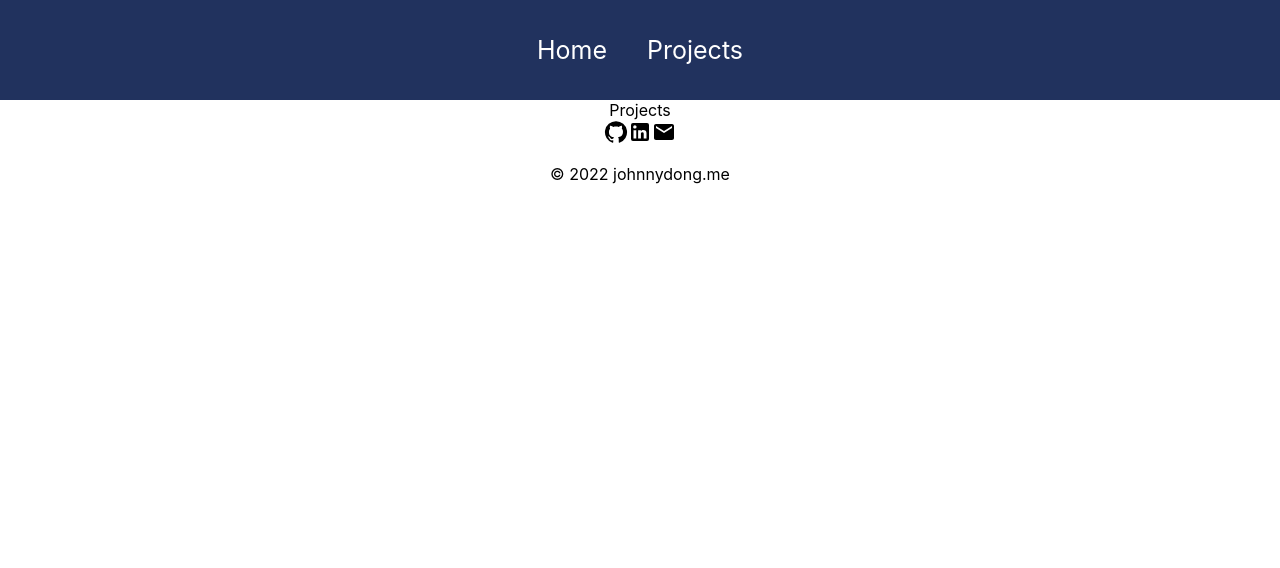
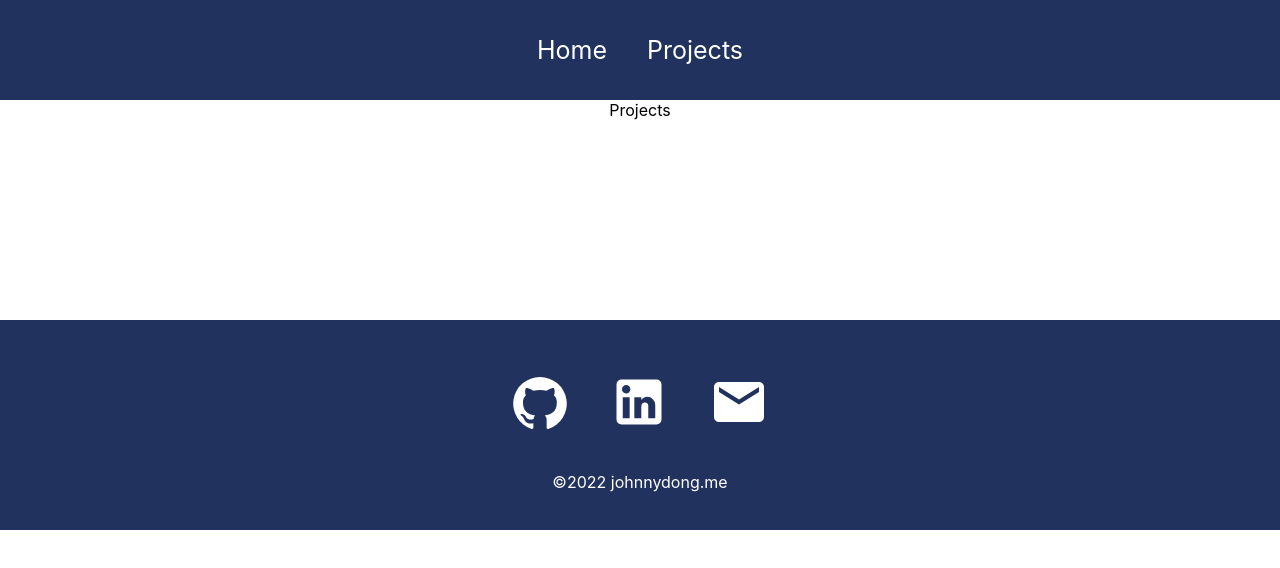
Before and after one commit to imjohnnyy/personal-portfolio-website, a React (Create React App) app: page /projects in a window 1280 px wide. Shown: the top 568 px of the page. Built offline with nearby package versions, Linux system fonts and the light colour scheme.

Commit message:
styled the social media icons

```diff
--- a/src/components/Footer.js
+++ b/src/components/Footer.js
@@ -1,16 +1,18 @@
+import React from 'react';
 import GitHubIcon from '@mui/icons-material/GitHub';
 import LinkedInIcon from '@mui/icons-material/LinkedIn';
 import EmailIcon from '@mui/icons-material/Email';
+import "../styles/Footer.css"
 
 function Footer() {
   return (
     <div className="footer">
       <div>
-        <GitHubIcon />
-        <LinkedInIcon />
-        <EmailIcon />
+        <GitHubIcon  style={{ fontSize: 58, color:"white", margin: 20 }}/>
+        <LinkedInIcon  style={{ fontSize: 60, color:"white", margin: 20 }}/>
+        <EmailIcon  style={{ fontSize: 60, color:"white", margin: 20 }}/>
       </div>
-      <p> &copy; 2022 johnnydong.me</p>
+      <p> &copy;2022 johnnydong.me</p>
     </div>
   );
 }
--- /dev/null
+++ b/src/styles/Footer.css
@@ -0,0 +1,21 @@
+.footer {
+    width: 100%;
+    height: 200px;
+    background: #21325e;
+    display: flex;
+    justify-content: center;
+    align-items: center;
+    flex-direction: column;
+    padding-top: 10px;
+    margin-top: 200px;
+  }
+
+  .footer p {
+    color: white;
+  }
+
+  @media only screen and (max-width: 600px) {
+    .footer svg {
+      font-size: 50px;
+    }
+  }
```
